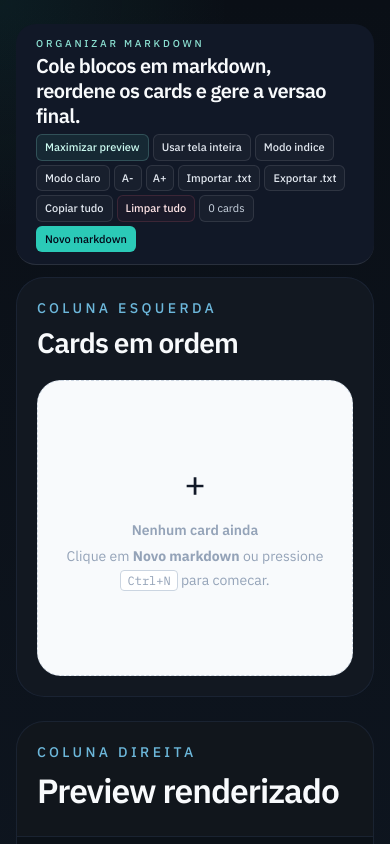
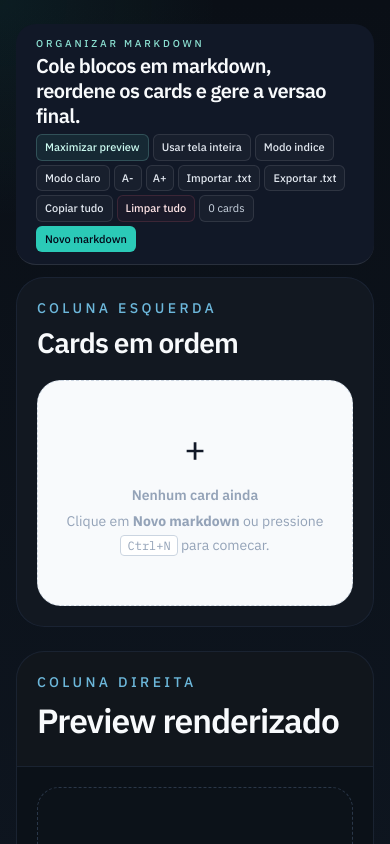
Before and after one commit to emffor/organizar-markdown, a React (Vite) app: page / in a window 390 px wide. Shown: the top 844 px of the page. Built offline with nearby package versions, Linux system fonts and the light colour scheme.

Commit message:
feat: adicionar suporte a tema dinâmico e ajustar estilos de fundo

```diff
--- a/src/App.tsx
+++ b/src/App.tsx
@@ -73,6 +73,7 @@ export default function App() {
 
   useEffect(() => {
     window.localStorage.setItem(STORAGE_KEYS.theme, theme);
+    document.body.setAttribute("data-theme", theme);
   }, [theme]);
 
   useEffect(() => {
--- a/src/components/SortableCardsPanel.tsx
+++ b/src/components/SortableCardsPanel.tsx
@@ -62,7 +62,7 @@ export function SortableCardsPanel({
       className={`flex flex-col lg:min-h-0 ${
         isOutlineMode
           ? "lg:sticky lg:top-4 lg:max-h-[calc(100vh-2rem)]"
-          : "panel-surface min-h-[420px] p-5 sm:p-6"
+          : "panel-surface p-5 sm:p-6 lg:sticky lg:top-4 lg:max-h-[calc(100vh-2rem)]"
       }`}
     >
       {isOutlineMode ? null : (
--- a/src/index.css
+++ b/src/index.css
@@ -7,13 +7,6 @@
 @layer base {
   :root {
     color: #111827;
-    background:
-      radial-gradient(
-        circle at top left,
-        rgba(15, 118, 110, 0.06),
-        transparent 24%
-      ),
-      linear-gradient(180deg, #f8f6f1 0%, #f5f2ea 100%);
   }
 
   * {
@@ -22,6 +15,11 @@
 
   body {
     @apply m-0 min-h-screen font-sans text-ink antialiased;
+    background: #0a0f16;
+  }
+
+  body[data-theme="light"] {
+    background: #f3efe7;
   }
 
   #root {
--- a/src/lib/backup.ts
+++ b/src/lib/backup.ts
@@ -39,6 +39,7 @@ export function parseBackupText(rawText: string): MarkdownItem[] {
 
     return {
       id: item.id,
+      title: typeof item.title === 'string' && item.title.trim() ? item.title.trim() : undefined,
       content: item.content,
       order: index,
       createdAt: item.createdAt,
```
